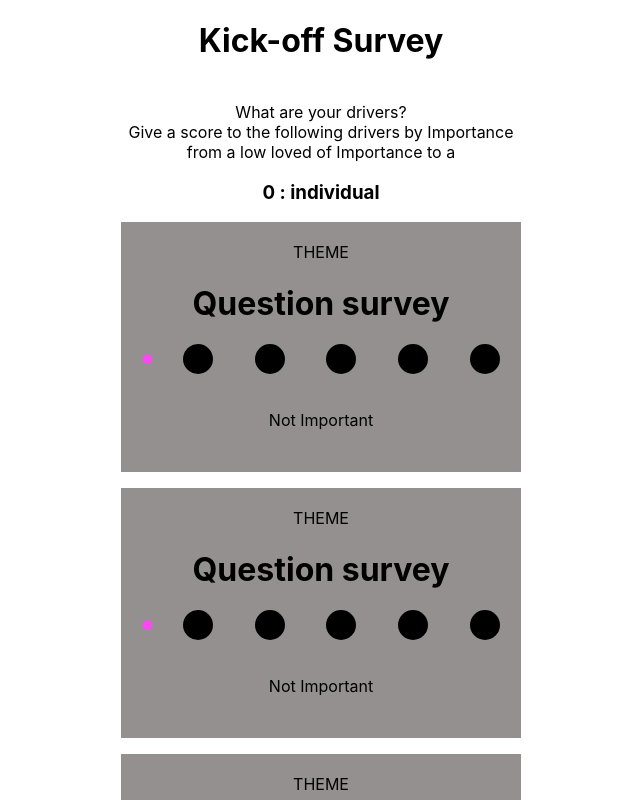
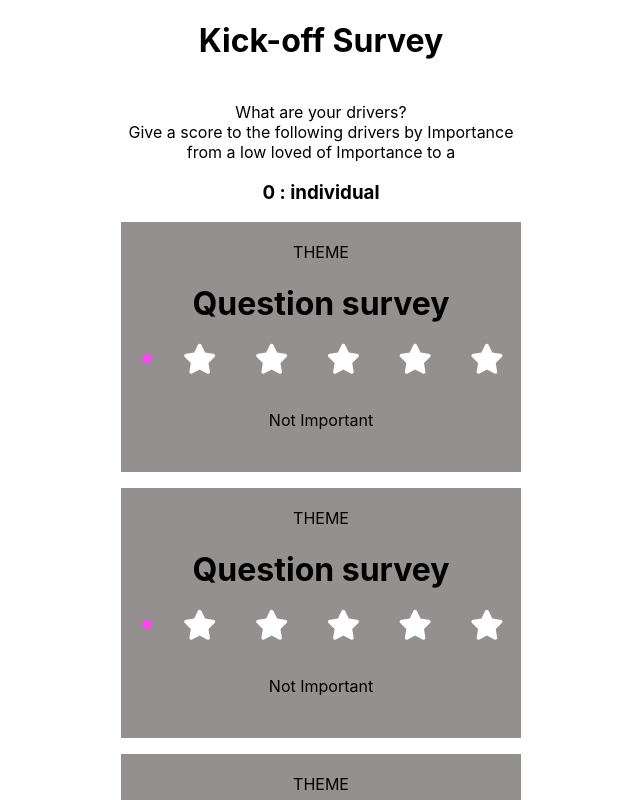
Before and after one commit to marouank7/eBloom, a React (Create React App) app in the folder front_app/: page / in a window 1280 px wide. Shown: the top 800 px of the page, without its empty margins (319-959 px from the left). Built offline with nearby package versions, Linux system fonts and the light colour scheme.

Commit message:
Star style added with Fontawesome. By Pierre -9- 16h24

```diff
--- a/front_app/public/index.html
+++ b/front_app/public/index.html
@@ -10,6 +10,7 @@
       content="Web site created using create-react-app"
     />
     <link rel="apple-touch-icon" href="%PUBLIC_URL%/logo192.png" />
+
     <!--
       manifest.json provides metadata used when your web app is installed on a
       user's mobile device or desktop. See https://developers.google.com/web/fundamentals/web-app-manifest/
@@ -24,6 +25,7 @@
       work correctly both with client-side routing and a non-root public URL.
       Learn how to configure a non-root public URL by running `npm run build`.
     -->
+    <script src="https://kit.fontawesome.com/b343cd331c.js" crossorigin="anonymous"></script>
     <title>React App</title>
   </head>
   <body>
--- a/front_app/src/Components/employee_surveys/Stars.js
+++ b/front_app/src/Components/employee_surveys/Stars.js
@@ -20,15 +20,15 @@ class Star extends Component {
         let aList = [   <div id={0}
                                 className={whichPoint > 0 ?   "reset-bt possible" : "reset-bt hidden"}
                                 onClick={this.resetState}
-
-
                         >
                             <span>&#60;</span>
                         </div>
         ];
         const meanings = ["reset score","little agreement", "quite agree", "agree", "good agreement", "total agree"]
         for(let i = 1 ; i <= howWide ; i++) {
-            aList.push(  <div  id={i} title={meanings[i]} className={whichPoint >= i ? "star active" : "star" }></div> )
+            let adding = <div  className="star"><i id={i} class="fas fa-star fa" style={{"font-size":"30px","color":"white"}}></i> </div>;
+            if (whichPoint >= i) adding = <div  className="star"><i id={i} class="fas fa-star fa-2x" ></i> </div> ;
+                aList.push( adding )  //<div  id={i} title={meanings[i]} className={whichPoint >= i ? "star active" : "star" }></div>
         }
         return aList ;
    }
--- a/front_app/src/Components/employee_surveys/styles/Stars.css
+++ b/front_app/src/Components/employee_surveys/styles/Stars.css
@@ -3,6 +3,7 @@
     display: flex;
     flex-direction: row;
     align-items: center;
+    justify-content: space-around;
 }
 
 
@@ -21,12 +22,12 @@
 {
     width: 30px;
     height: 30px;
- background-color: black;
+ /* background-color: black; */
 }
 
 .active
 {
-    background-color: red;
+    /* background-color: red; */
 }
 
 
```
